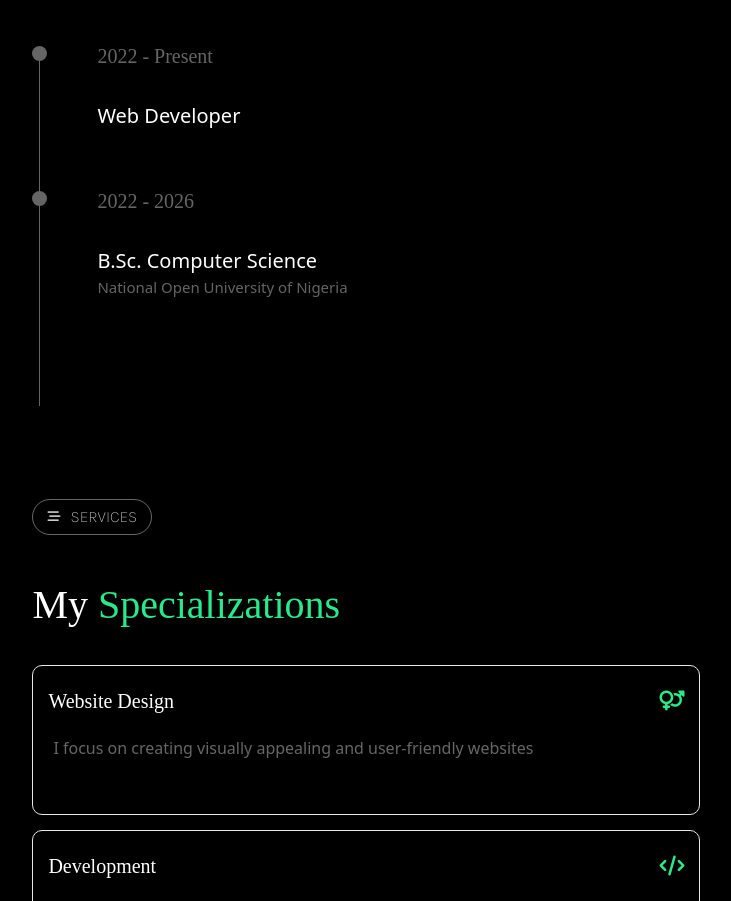
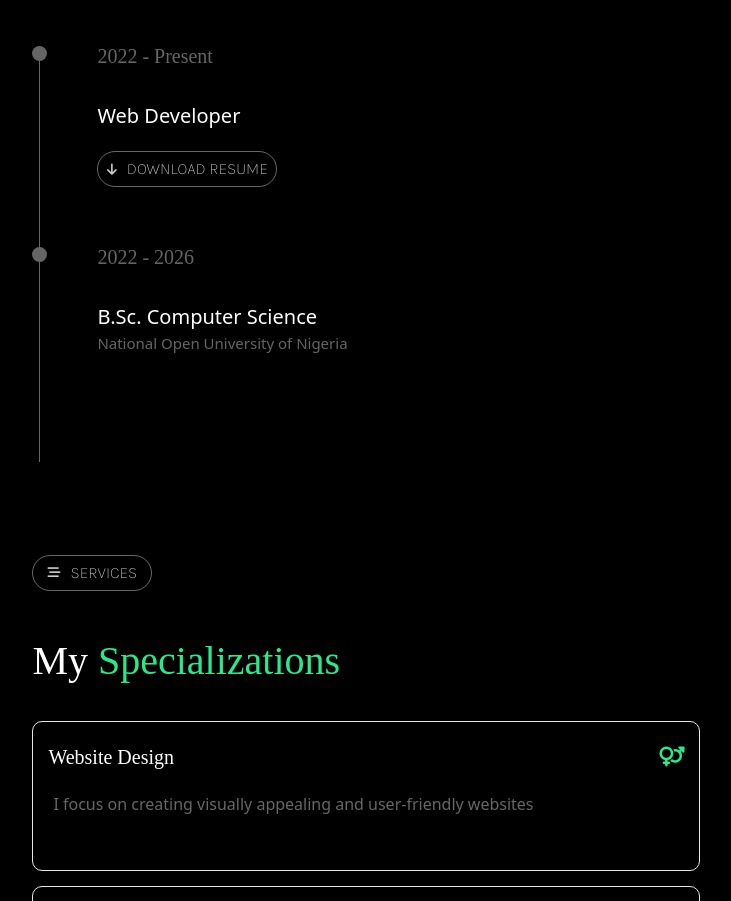
Before and after one commit to TheRealAdegoke/Portfolio, a React (Vite) app: page / in a window 1280 px wide. Shown: the part 1399-2300 px from the top of the page, without its empty margins (426-1157 px from the left). Built offline with nearby package versions, Linux system fonts and the light colour scheme.

Commit message:
Added download link for my resume

```diff
--- a/src/HomePage/SectionThree.tsx
+++ b/src/HomePage/SectionThree.tsx
@@ -83,7 +83,20 @@ const SectionThree: React.FC<TextColorProps> = ({ selectedColor }) => {
               >
                 2022 - Present
               </p>
-              <p className="text-[20px] font-[400]">Web Developer</p>
+              <a
+                href="https://drive.google.com/file/d/1s-rbMjJthSP5vJXzyPj-xMXMNnOHsXQj/view?usp=drive_link" target="_blank"
+                className="flex flex-col cursor-pointer"
+              >
+                <p className="text-[20px] font-[400]">Web Developer</p>
+                <div
+                  className={`flex items-center justify-center gap-[10px] rounded-full border-[1px] border-[rgba(255,255,255,0.4)] text-[rgba(255,255,255,0.8)] w-[180px] mt-[20px]`}
+                >
+                  <i className="fa-solid fa-arrow-down text-[13px]"></i>
+                  <p className="py-[5px] uppercase font-karla">
+                    Download Resume
+                  </p>
+                </div>
+              </a>
             </div>
           </div>
 
```
